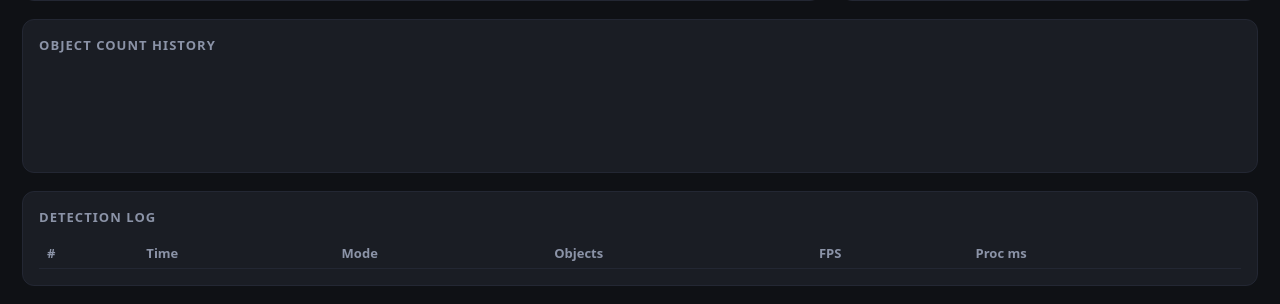
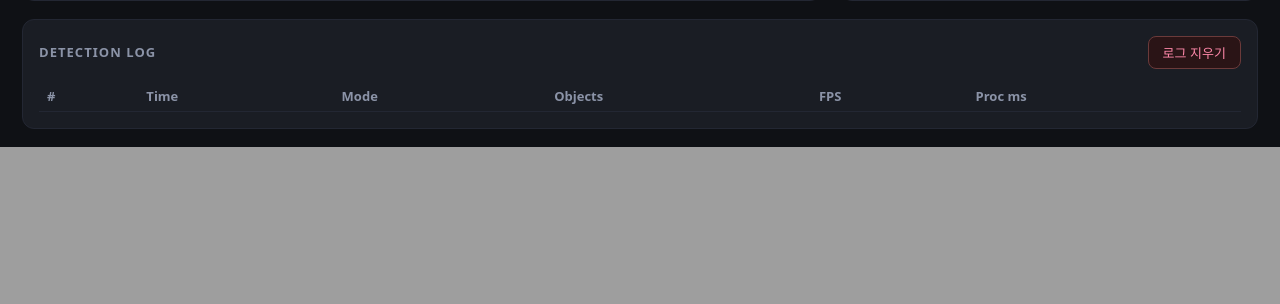
Before and after one commit to kuro-0211/opencv-with-else, a Python web app: template monitor/templates/monitor/index.html in a window 1280 px wide. Shown: the part 709-1013 px from the top of the page. After the commit the page ends 856 px from the top, so only its background shows below. Run offline with Jinja, Linux system fonts and the light colour scheme; the template is opened without the code that fills it, so the values that code supplies are empty.

Commit message:
Dashboard: clear-log button, crisper relocated history chart
- logger_node: ROS2 service /logger/clear_log (std_srvs/Trigger) to clear
  the detection log
- Django: /clear_logs endpoint calling the service
- Object Count History chart: device-pixel-ratio aware (crisp) rendering with
  right-side value labels, moved under Mode Control and bottom-aligned
- "로그 지우기" button in the Detection Log panel

Co-Authored-By: Claude Opus 4.8 <noreply@anthropic.com>

```diff
--- a/config/urls.py
+++ b/config/urls.py
@@ -9,4 +9,5 @@ urlpatterns = [
     path("api/history", views.api_history, name="api_history"),
     path("video_feed", views.video_feed, name="video_feed"),
     path("set_mode", views.set_mode, name="set_mode"),
+    path("clear_logs", views.clear_logs, name="clear_logs"),
 ]
--- a/monitor/templates/monitor/index.html
+++ b/monitor/templates/monitor/index.html
@@ -34,7 +34,7 @@
   th, td { text-align:left; padding:6px 8px; border-bottom:1px solid #232733; }
   th { color:var(--muted); font-weight:600; }
   td.c { font-variant-numeric: tabular-nums; }
-  canvas { width:100%; height:90px; display:block; }
+  canvas { width:100%; height:110px; display:block; }
   .full { grid-column:1 / -1; }
   small.note { color:var(--muted); }
 </style>
@@ -53,7 +53,7 @@
     <img id="feed" alt="live feed">
   </section>
 
-  <section class="panel">
+  <section class="panel" style="display:flex; flex-direction:column;">
     <h2>Metrics</h2>
     <div class="metrics">
       <div class="metric"><div class="v" id="m_count">–</div><div class="l">Objects</div></div>
@@ -68,15 +68,17 @@
       <button data-mode="raw">Raw</button>
     </div>
     <p><small class="note" id="modeMsg">&nbsp;</small></p>
+
+    <h2 style="margin-top:auto; padding-top:18px">Object Count History</h2>
+    <canvas id="chart"></canvas>
   </section>
 
   <section class="panel full">
-    <h2>Object Count History</h2>
-    <canvas id="chart" width="1000" height="90"></canvas>
-  </section>
-
-  <section class="panel full">
-    <h2>Detection Log</h2>
+    <div style="display:flex; align-items:center; justify-content:space-between; margin-bottom:12px;">
+      <h2 style="margin:0;">Detection Log</h2>
+      <button id="clearLogs" style="padding:6px 14px; border-radius:8px; border:1px solid #6b3a3a;
+        background:#2a1416; color:#f8a; cursor:pointer; font-size:13px;">로그 지우기</button>
+    </div>
     <table>
       <thead><tr><th>#</th><th>Time</th><th>Mode</th><th>Objects</th><th>FPS</th><th>Proc ms</th></tr></thead>
       <tbody id="logBody"></tbody>
@@ -155,21 +157,63 @@ async function pollChart() {
     drawChart(object_count || []);
   } catch (e) {}
 }
+let _lastChart = [];
 function drawChart(data) {
+  _lastChart = data;
   const c = $("chart"), ctx = c.getContext("2d");
-  const W = c.width, H = c.height;
-  ctx.clearRect(0,0,W,H);
+  // crisp rendering: match backing store to display size × devicePixelRatio
+  const dpr = window.devicePixelRatio || 1;
+  const rect = c.getBoundingClientRect();
+  const W = Math.max(1, Math.round(rect.width));
+  const H = Math.max(1, Math.round(rect.height));
+  if (c.width !== Math.round(W*dpr) || c.height !== Math.round(H*dpr)) {
+    c.width = Math.round(W*dpr); c.height = Math.round(H*dpr);
+  }
+  ctx.setTransform(dpr, 0, 0, dpr, 0, 0);
+  ctx.clearRect(0, 0, W, H);
   if (!data.length) return;
+
+  const pad = 48;               // right gutter for value labels
+  const plotW = W - pad;
   const max = Math.max(2, ...data);
-  const bw = W / data.length;
+  const bw = plotW / data.length;
+
+  // y-axis gridlines + value labels on the right
+  const ticks = [...new Set([max, Math.round(max/2), 0])];
+  ctx.lineWidth = 1;
+  ctx.strokeStyle = "rgba(139,147,167,0.22)";
+  ctx.fillStyle = "#aeb6c7";
+  ctx.font = "13px system-ui, sans-serif";
+  ctx.textAlign = "left";
+  ctx.textBaseline = "middle";
+  ticks.forEach(v => {
+    let y = H - (v/max)*(H-16) - 2;
+    y = Math.round(Math.min(H-1, Math.max(1, y))) + 0.5;   // crisp 1px line
+    ctx.beginPath(); ctx.moveTo(0, y); ctx.lineTo(plotW, y); ctx.stroke();
+    ctx.fillText(v, plotW + 10, Math.min(H-9, Math.max(9, y)));
+  });
+
+  // bars
   ctx.fillStyle = "#36d399";
   data.forEach((v,i) => {
-    const h = (v/max) * (H-10);
-    ctx.fillRect(i*bw, H-h, Math.max(1,bw-1), h);
+    const h = (v/max) * (H-16);
+    ctx.fillRect(i*bw, H-h-2, Math.max(1.5, bw-2), h);
   });
 }
 setInterval(pollChart, 1500);
 pollChart();
+window.addEventListener("resize", () => drawChart(_lastChart));
+
+// --- clear detection log ---
+$("clearLogs").addEventListener("click", async () => {
+  if (!confirm("검출 로그를 모두 지울까요?")) return;
+  try {
+    const r = await fetch("/clear_logs", { method: "POST" });
+    const j = await r.json();
+    if (!j.ok) alert("실패: " + (j.error || ""));
+  } catch (e) { alert("요청 실패"); }
+  pollLogs(); pollChart();
+});
 
 // --- mode buttons ---
 document.querySelectorAll(".modes button").forEach(btn => {
```
Also changed, not shown: monitor/views.py (+24 -0 lines), ros2_nodes/logger_node.py (+19 -0 lines).
